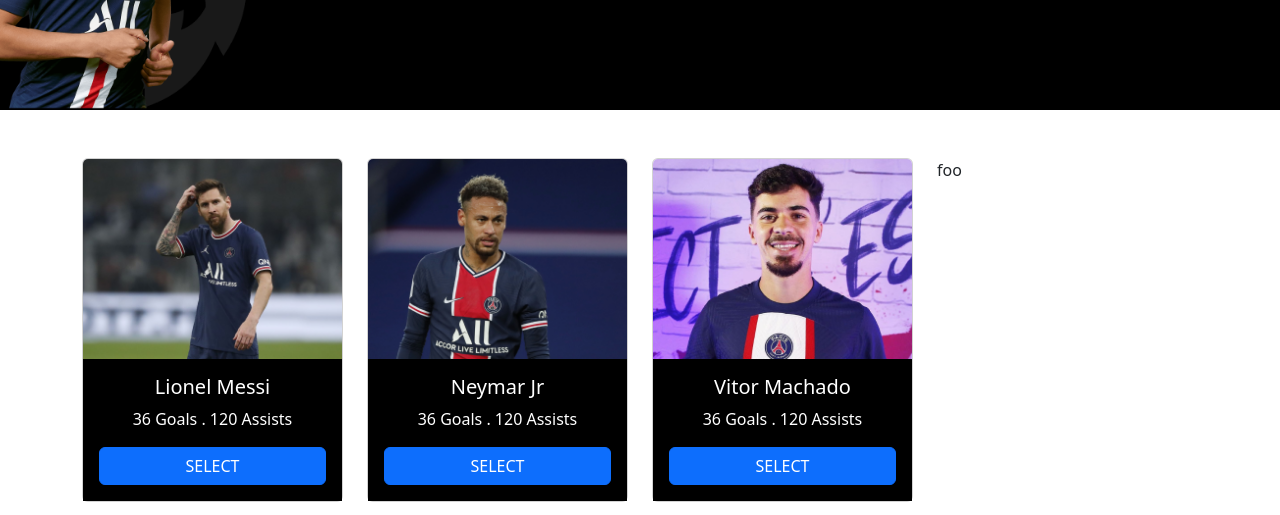
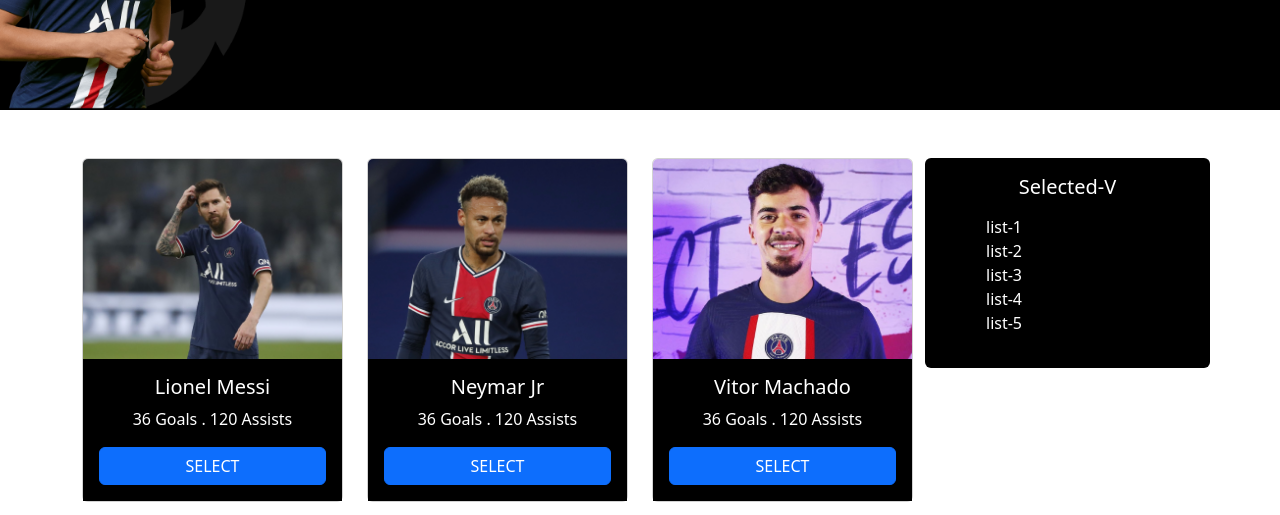
Before and after one commit to Dev-Zual/select-best-player, a plain HTML site: page index.html in a window 1280 px wide. Shown: the part 251-766 px from the top of the page. Drawn offline with nearby package versions, Linux system fonts and the light colour scheme.

Commit message:
top sidebar

```diff
--- a/index.html
+++ b/index.html
@@ -23,6 +23,9 @@
         color: #ff5e19;
         font-family: "Berkshire Swash", cursive;
         font-size: 3.3rem;
+      }
+      .lisst-ul {
+        list-style: none;
       }
     </style>
     <link rel="preconnect" href="https://fonts.googleapis.com" />
@@ -153,7 +156,23 @@
             </div>
           </div>
 
-          <div class="col-md-3">foo</div>
+          <div class="col-md-3">
+            <div class="row">
+              <div class="card bg-black">
+                <div class="card-body text-white">
+                  <h5 class="card-title text-center">Selected-V</h5>
+                  <ul class="lisst-ul mt-3">
+                    <li>list-1</li>
+                    <li>list-2</li>
+                    <li>list-3</li>
+                    <li>list-4</li>
+                    <li>list-5</li>
+                  </ul>
+                </div>
+              </div>
+            </div>
+            <div class="row"></div>
+          </div>
         </div>
       </section>
     </main>
```
